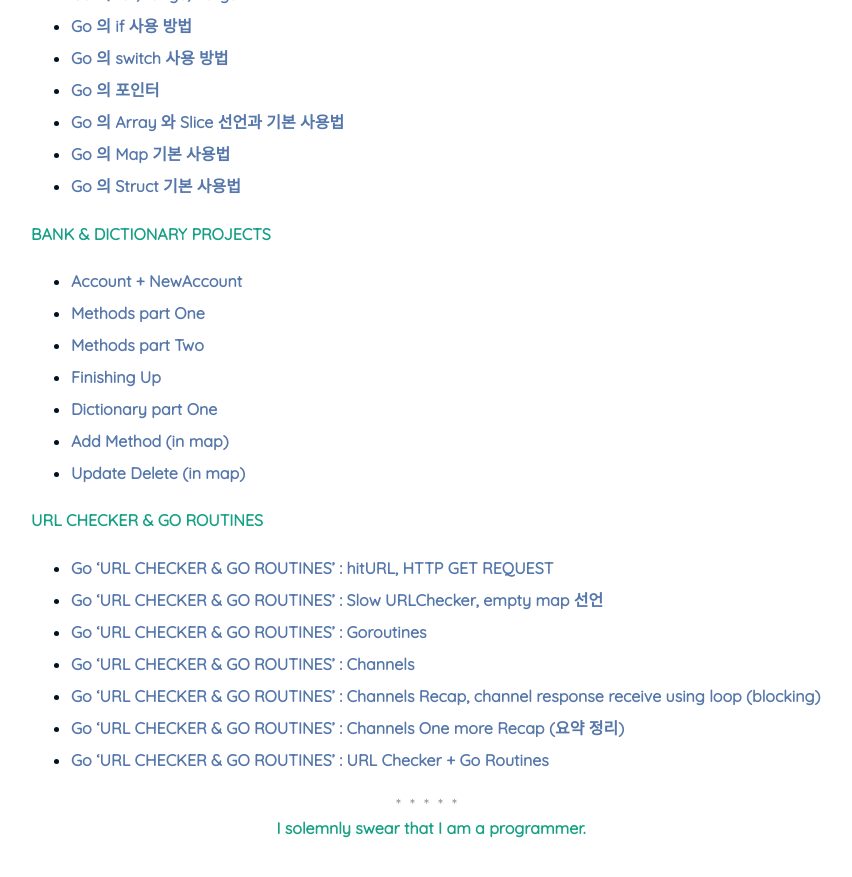
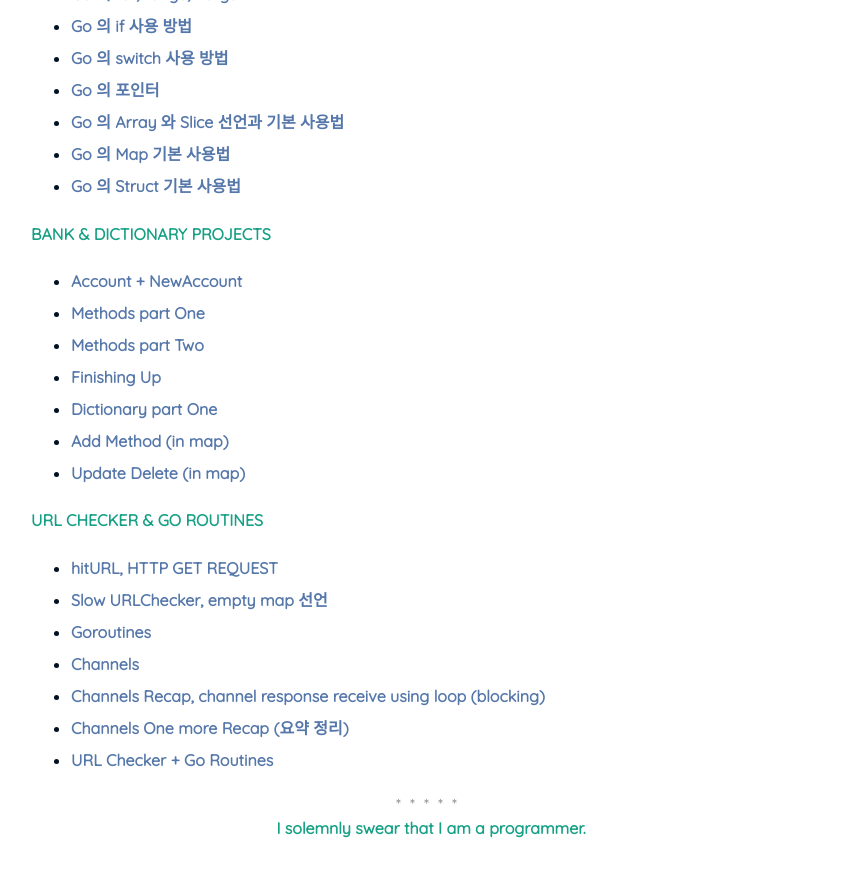
Before and after one commit to nimkoes/portfolio, a Jekyll site: the page built from _posts/2021-05-15-Go-Language-Study.md, in a window 1280 px wide and 900 px high, scrolled down 1430 px. Shown: the top 877 px of the window, without its empty margins (209-1061 px from the left). Built offline with Jekyll 4.4.1, drawn with Linux system fonts in a browser that asks for light colours.

Commit message:
링크 이름 수정 (무의미한 중복 제거)

```diff
--- a/_posts/2021-05-15-Go-Language-Study.md
+++ b/_posts/2021-05-15-Go-Language-Study.md
@@ -55,13 +55,13 @@ author: "nimkoes"
 - [Update Delete (in map)][link_blog_019]
 
 #### **URL CHECKER & GO ROUTINES**
-- [Go 'URL CHECKER & GO ROUTINES' : hitURL, HTTP GET REQUEST][link_blog_020]
-- [Go 'URL CHECKER & GO ROUTINES' : Slow URLChecker, empty map 선언][link_blog_021]
-- [Go 'URL CHECKER & GO ROUTINES' : Goroutines][link_blog_022]
-- [Go 'URL CHECKER & GO ROUTINES' : Channels][link_blog_023]
-- [Go 'URL CHECKER & GO ROUTINES' : Channels Recap, channel response receive using loop (blocking)][link_blog_024]
-- [Go 'URL CHECKER & GO ROUTINES' : Channels One more Recap (요약 정리)][link_blog_025]
-- [Go 'URL CHECKER & GO ROUTINES' : URL Checker + Go Routines][link_blog_026]
+- [hitURL, HTTP GET REQUEST][link_blog_020]
+- [Slow URLChecker, empty map 선언][link_blog_021]
+- [Goroutines][link_blog_022]
+- [Channels][link_blog_023]
+- [Channels Recap, channel response receive using loop (blocking)][link_blog_024]
+- [Channels One more Recap (요약 정리)][link_blog_025]
+- [URL Checker + Go Routines][link_blog_026]
 
 
 
```
